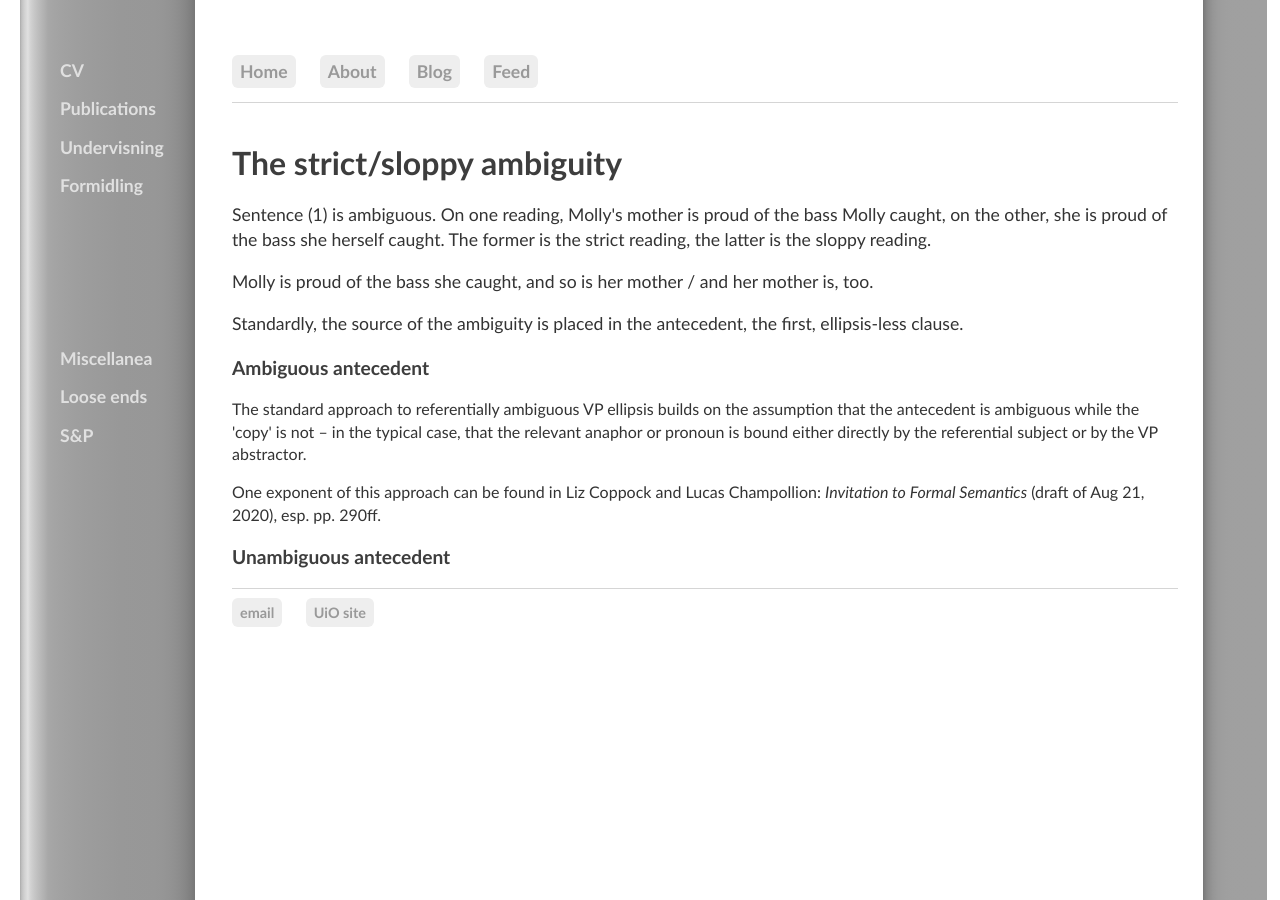
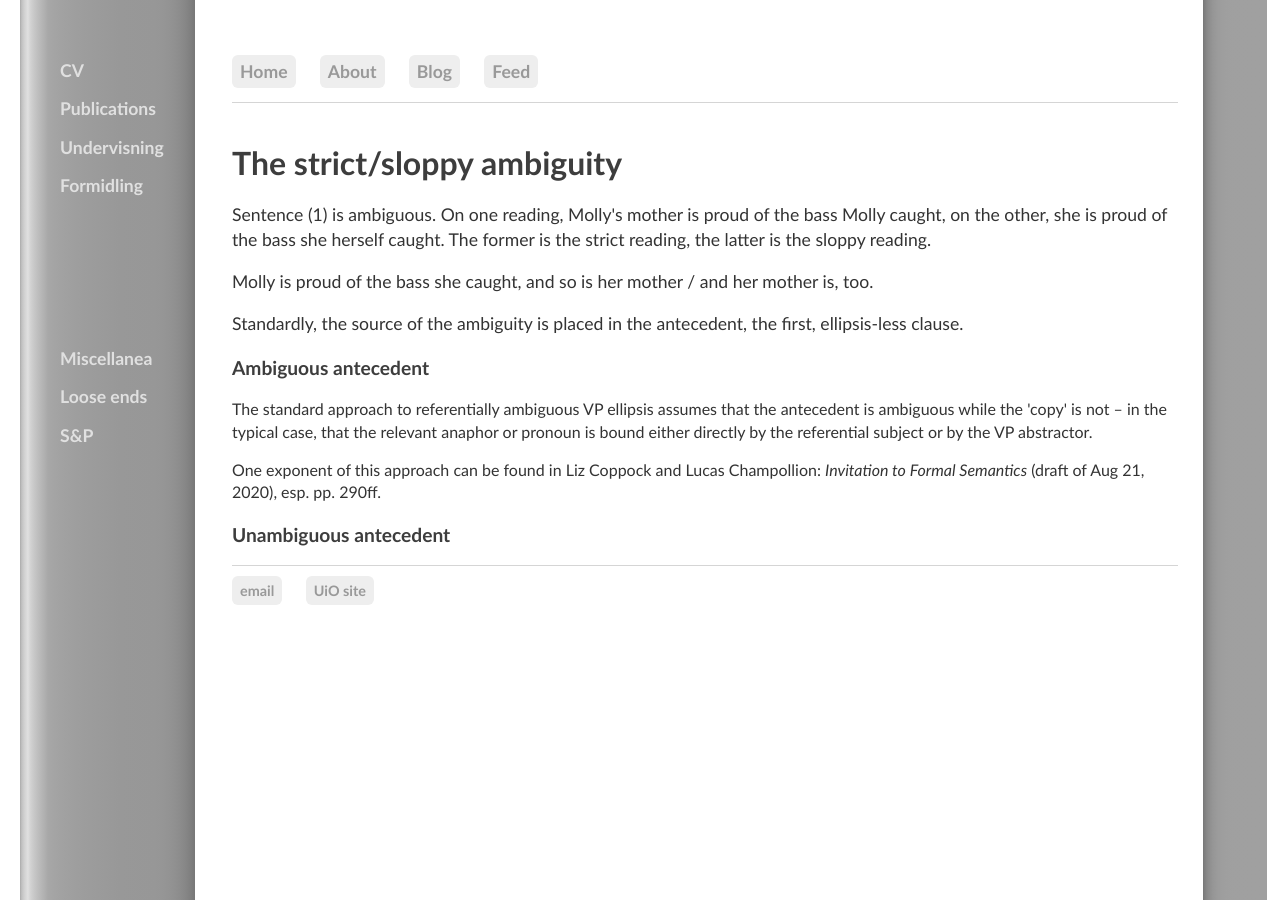
Before and after one commit to kjelljs/kjelljs.github.io, a Jekyll site: the page built from courses/ellipsis/unambig.html, in a window 1280 px wide. Built offline with Jekyll 4.4.1, drawn with Linux system fonts in a browser that asks for light colours.

Commit message:
Update unambig.html

```diff
--- a/courses/ellipsis/unambig.html
+++ b/courses/ellipsis/unambig.html
@@ -8,7 +8,7 @@ title: "The strict/sloppy ambiguity"
 </p>
 </div>
 <h3>Ambiguous antecedent</h3>
-<p>The standard approach to referentially ambiguous VP ellipsis builds on the assumption that the antecedent is ambiguous while the 'copy' is not – in the typical case, that the relevant anaphor or pronoun is bound either directly by the referential subject or by the VP abstractor.</p><p>One exponent of this approach can be found in
+<p>The standard approach to referentially ambiguous VP ellipsis assumes that the antecedent is ambiguous while the 'copy' is not – in the typical case, that the relevant anaphor or pronoun is bound either directly by the referential subject or by the VP abstractor.</p><p>One exponent of this approach can be found in
 Liz Coppock and Lucas Champollion: <i>Invitation to Formal Semantics</i> (draft of Aug 21, 2020), esp. pp. 290ff.
 </p>
 <h3>Unambiguous antecedent</h3>
```
